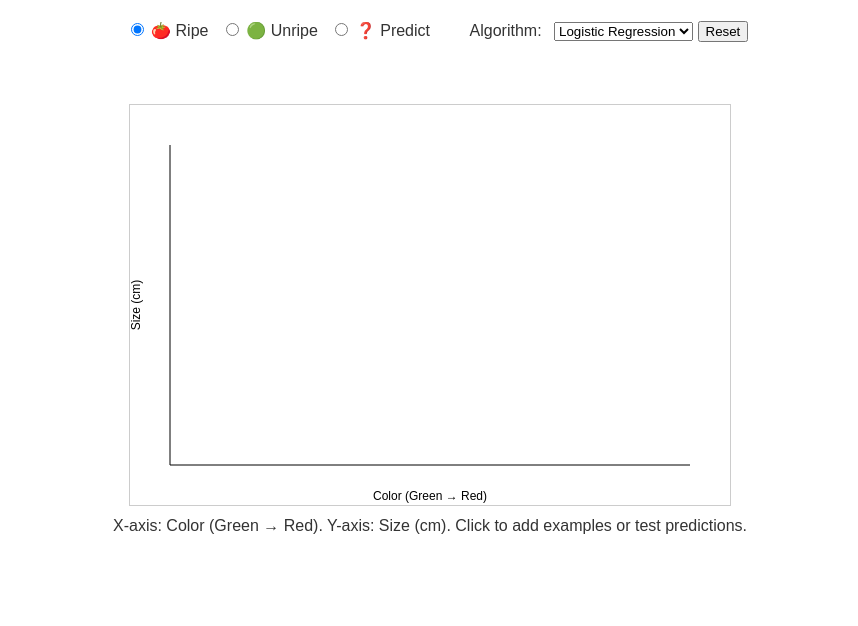
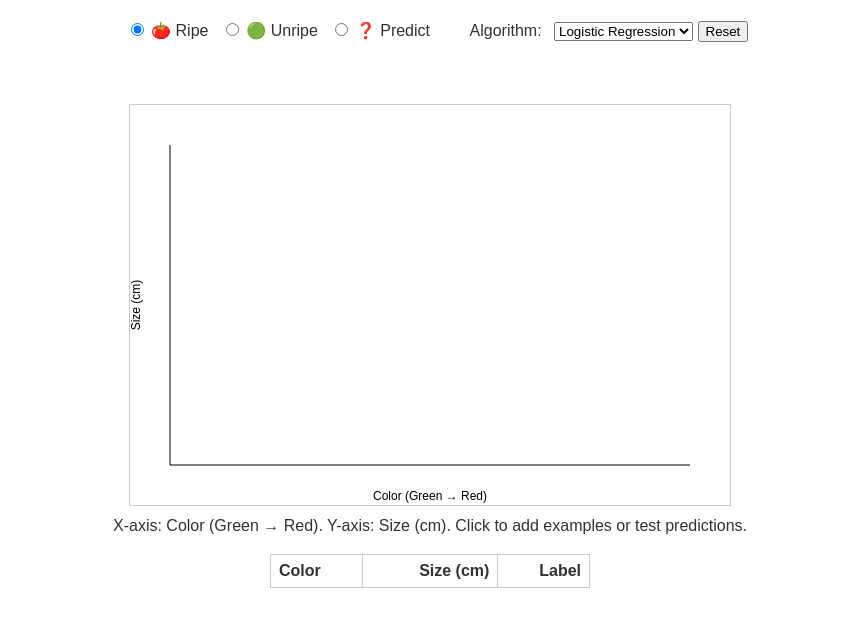
Before and after one commit to cehrett/ml_demos, a plain HTML site: page demos/demo2/index.html in a window 1280 px wide. Shown: the part 72-698 px from the top of the page, without its empty margins (210-1068 px from the left). Drawn offline with Linux system fonts and the light colour scheme.

Commit message:
Add dynamic data table to Demo 2

```diff
--- a/demos/demo2/index.html
+++ b/demos/demo2/index.html
@@ -25,6 +25,14 @@
   <p id="prediction" aria-live="polite"></p>
   <canvas id="plot" width="600" height="400"></canvas>
   <p class="hint">X-axis: Color (Green → Red). Y-axis: Size (cm). Click to add examples or test predictions.</p>
+
+  <table id="data-table">
+    <thead>
+      <tr><th>Color</th><th>Size (cm)</th><th>Label</th></tr>
+    </thead>
+    <tbody></tbody>
+  </table>
+
   <script src="script.js"></script>
 </body>
 </html>
--- a/demos/demo2/script.js
+++ b/demos/demo2/script.js
@@ -17,6 +17,7 @@ const K_VALUE = 3;
 let data = []; // {x, y, label}
 let model = null;
 let predictedPoint = null;
+const tableBody = document.querySelector('#data-table tbody');
 
 function currentMode() {
   return document.querySelector('input[name="mode"]:checked').value;
@@ -36,6 +37,12 @@ function dataToCanvasX(x) {
 
 function dataToCanvasY(y) {
   return margin + (yMax - y) / (yMax - yMin) * (height - 2 * margin);
+}
+
+function addTableRow(x, y, label) {
+  const tr = document.createElement('tr');
+  tr.innerHTML = `<td>${x.toFixed(2)}</td><td>${y.toFixed(2)}</td><td>${label}</td>`;
+  tableBody.appendChild(tr);
 }
 
 function drawAxes() {
@@ -128,6 +135,7 @@ canvas.addEventListener('click', (e) => {
     document.getElementById('prediction').textContent = `Prediction: ${predictedPoint.label} (${Math.round(predictedPoint.prob*100)}% ripe)`;
   } else {
     data.push({x, y, label: mode});
+    addTableRow(x, y, mode);
     predictedPoint = null;
     document.getElementById('prediction').textContent = '';
     updateModel();
@@ -141,6 +149,7 @@ document.getElementById('reset-btn').addEventListener('click', () => {
   model = null;
   predictedPoint = null;
   document.getElementById('prediction').textContent = '';
+  tableBody.innerHTML = '';
   draw();
 });
 
--- a/demos/demo2/style.css
+++ b/demos/demo2/style.css
@@ -42,3 +42,22 @@ label {
   text-align: center;
   margin-top: 0.5em;
 }
+
+table {
+  margin: 1em auto 0;
+  border-collapse: collapse;
+  width: 320px;
+}
+
+table, th, td {
+  border: 1px solid #ccc;
+}
+
+th, td {
+  padding: 0.25em 0.5em;
+  text-align: right;
+}
+
+th:first-child, td:first-child {
+  text-align: left;
+}
```
